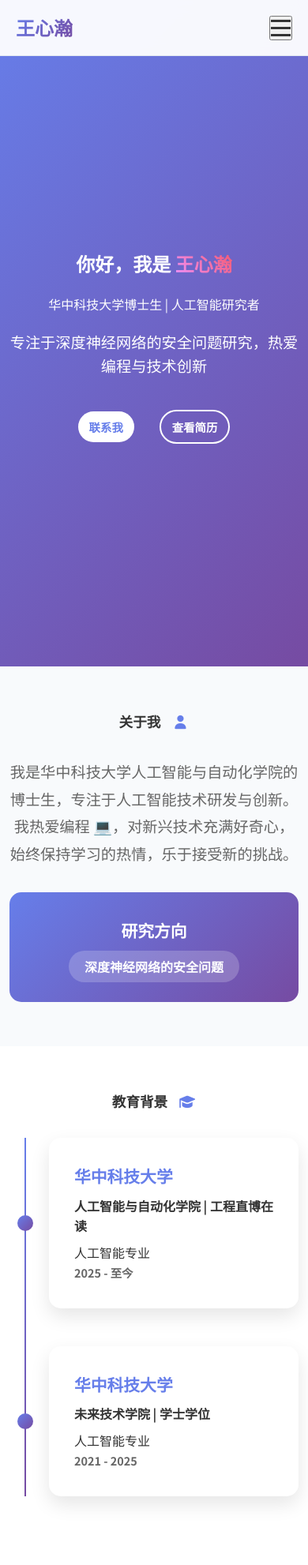
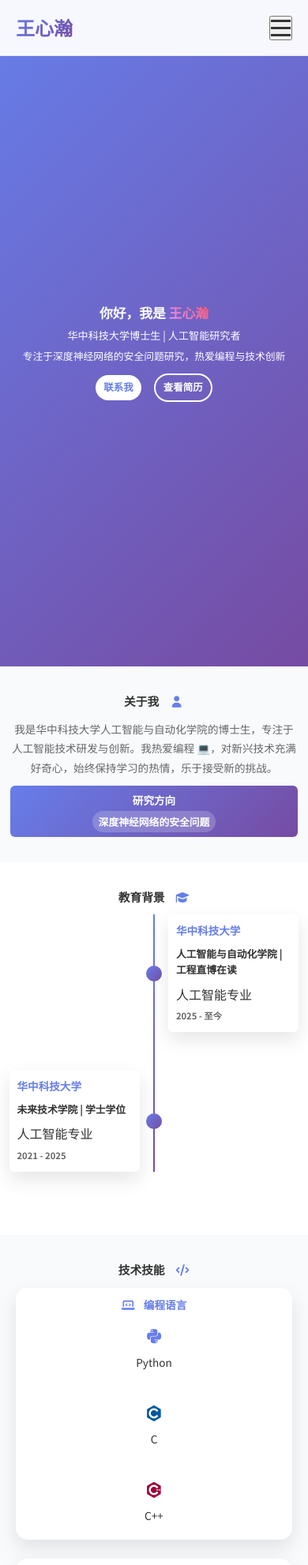
Before and after one commit to XinhanWang/XinhanWang.github.io, a plain HTML site: page index.html in a window 390 px wide. Shown: the top 1982 px of the page at 79% size. Drawn offline with nearby package versions, Linux system fonts and the light colour scheme; no server answers; a script that the page names is missing.

Commit message:
优化视频播放逻辑，移动端禁止视频加载并调整样式以提升用户体验；更新GitHub统计图片格式为JPEG并添加懒加载

```diff
--- a/index.html
+++ b/index.html
@@ -37,8 +37,8 @@
 
     <main>
         <section class="hero">
-            <video class="hero-video" autoplay muted loop playsinline webkit-playsinline>
-                <source src="video.mp4" type="video/mp4">
+            <video class="hero-video" id="hero-video" autoplay muted loop playsinline webkit-playsinline>
+                <source src="video.mp4" type="video/mp4" media="(min-width: 769px)">
                 您的浏览器不支持视频播放。
             </video>
             <div class="hero-overlay"></div>
@@ -203,10 +203,14 @@
                 <h2 class="section-title">GitHub 统计 <i class="fab fa-github" aria-hidden="true"></i></h2>
                 <div class="stats-grid">
                     <div class="stat-card" style="background:none;box-shadow:none;">
+                        <img src="github_stat.jpeg" alt="GitHub统计默认图" class="github-stats-fallback"
+                             style="display:block;box-shadow:none;border:none;background:none;">
                         <img src="https://github-readme-stats.vercel.app/api?username=XinhanWang&locale=cn&theme=tokyonight&hide_border=true"
                              alt="GitHub统计"
-                             style="box-shadow:none;border:none;background:none;"
-                             onerror="this.onerror=null;this.src='github_stat.jpeg';">
+                             style="box-shadow:none;border:none;background:none;display:none;"
+                             loading="lazy"
+                             onload="this.style.display='block';this.previousElementSibling.style.display='none';"
+                             onerror="this.style.display='none';this.previousElementSibling.style.display='block';">
                     </div>
                     <div class="stat-card" style="background:none;box-shadow:none;">
                         <img src="https://api.star-history.com/svg?repos=XinhanWang/XinhanWang&type=Date&theme=dark"
--- a/script.js
+++ b/script.js
@@ -55,7 +55,8 @@ document.addEventListener('DOMContentLoaded', function() {
     const heroVideo = document.querySelector('.hero-video');
     if (heroVideo) {
         if (window.innerWidth <= 768) {
-            heroVideo.style.display = 'none'; // 移动端隐藏视频
+            // 移动端完全禁止视频播放和加载
+            heroVideo.parentNode && heroVideo.parentNode.removeChild(heroVideo);
         } else {
             heroVideo.muted = true;
             heroVideo.playsInline = true;
--- a/styles.css
+++ b/styles.css
@@ -776,41 +776,136 @@ body {
         justify-content: center;
         align-items: center;
         text-align: center;
-        gap: 2rem;
+        gap: 1.2rem; /* 缩小间距 */
+        padding: 0 8px;
     }
 
     .hero-title {
-        font-size: 2rem;
+        font-size: 1.35rem; /* 更小标题 */
+        margin-bottom: 0.8rem;
     }
 
-    .timeline::before {
-        left: 20px;
+    .hero-subtitle {
+        font-size: 0.98rem;
+        margin-bottom: 0.7rem;
     }
 
-    .timeline-item {
-        flex-direction: row !important;
-        padding-left: 50px;
+    .hero-description {
+        font-size: 0.92rem;
+        margin-bottom: 1.2rem;
     }
 
-    .timeline-marker {
-        left: 20px;
+    .hero-buttons {
+        gap: 1rem;
     }
 
-    .timeline-content {
-        width: 100%;
+    .btn {
+        font-size: 0.92rem;
+        padding: 8px 18px;
+        border-radius: 32px;
     }
 
-    .contact-links {
-        flex-direction: column;
-        align-items: center;
-    }
-
-    .stats-grid {
-        grid-template-columns: 1fr;
+    .section {
+        padding: 32px 0;
     }
 
     .section-title {
-        font-size: 1.5rem;
+        font-size: 1.15rem;
+        margin-bottom: 1.2rem;
+    }
+
+    .skills-grid, .awards-grid, .stats-grid {
+        gap: 1rem;
+    }
+
+    .skill-category {
+        padding: 1.2rem;
+        font-size: 0.98rem;
+    }
+
+    .skill-category h3 {
+        font-size: 1.05rem;
+        margin-bottom: 1rem;
+    }
+
+    .skill-icon, .award-icon {
+        font-size: 2.1rem !important;
+        margin: 0.4rem !important;
+    }
+
+    .skill-label {
+        font-size: 0.98rem;
+    }
+
+    .award-card {
+        padding: 1.2rem;
+        font-size: 0.98rem;
+    }
+
+    .award-card h3 {
+        font-size: 1rem;
+        margin-bottom: 0.3rem;
+    }
+
+    .contact-info h3 {
+        font-size: 1.3rem;
+        margin-bottom: 0.6rem;
+    }
+
+    .contact-info p {
+        font-size: 1.05rem;
+        margin-bottom: 1.2rem;
+    }
+
+    .contact-link {
+        font-size: 1rem;
+        padding: 0.8rem 1.5rem;
+        border-radius: 32px;
+    }
+
+    .lottie-footer-row {
+        gap: 12px;
+        margin-top: 12px;
+    }
+    .lottie-footer-row > div {
+        width: 60px;
+        height: 60px;
+    }
+    .likebtn-wrapper {
+        margin: 10px auto 0 auto;
+    }
+    .timeline-content {
+        padding: 1.1rem;
+        border-radius: 10px;
+    }
+    .timeline-content h3 {
+        font-size: 1rem;
+    }
+    .timeline-content h4 {
+        font-size: 0.95rem;
+    }
+    .timeline-date {
+        font-size: 0.8rem;
+    }
+    .about-content {
+        padding: 0 2px;
+    }
+    .about-text p {
+        font-size: 0.98rem;
+        margin-bottom: 1.2rem;
+    }
+    .research-focus {
+        padding: 1rem;
+        border-radius: 10px;
+        font-size: 0.98rem;
+    }
+    .research-focus h3 {
+        font-size: 1rem;
+        margin-bottom: 0.5rem;
+    }
+    .research-tag {
+        padding: 6px 14px;
+        font-size: 0.92rem;
     }
 
     .hero-video {
@@ -887,27 +982,101 @@ body {
 
 @media (max-width: 480px) {
     .hero-title {
-        font-size: 1.5rem;
+        font-size: 1.05rem;
+        margin-bottom: 0.5rem;
     }
     .hero-subtitle {
-        font-size: 1rem;
+        font-size: 0.82rem;
+        margin-bottom: 0.4rem;
+    }
+    .hero-description {
+        font-size: 0.8rem;
+        margin-bottom: 0.7rem;
+    }
+    .btn {
+        font-size: 0.78rem;
+        padding: 6px 10px;
+        border-radius: 22px;
     }
     .section-title {
-        font-size: 1.1rem;
+        font-size: 0.92rem;
+        margin-bottom: 0.7rem;
     }
-    .btn {
-        font-size: 0.9rem;
-        padding: 8px 14px;
+    .skill-category {
+        padding: 0.7rem;
+        font-size: 0.85rem;
+    }
+    .skill-category h3 {
+        font-size: 0.85rem;
+        margin-bottom: 0.5rem;
+    }
+    .skill-icon, .award-icon {
+        font-size: 1.3rem !important;
+        margin: 0.2rem !important;
+    }
+    .skill-label {
+        font-size: 0.85rem;
+    }
+    .award-card {
+        padding: 0.7rem;
+        font-size: 0.85rem;
+    }
+    .award-card h3 {
+        font-size: 0.85rem;
+        margin-bottom: 0.2rem;
+    }
+    .contact-info h3 {
+        font-size: 1rem;
+        margin-bottom: 0.3rem;
+    }
+    .contact-info p {
+        font-size: 0.85rem;
+        margin-bottom: 0.7rem;
+    }
+    .contact-link {
+        font-size: 0.85rem;
+        padding: 0.6rem 1rem;
+        border-radius: 18px;
     }
     .lottie-footer-row > div {
-        width: 60px;
-        height: 60px;
+        width: 36px;
+        height: 36px;
     }
-    .page-stats [id$="-count"] {
-        min-width: 80px;
+    .likebtn-wrapper {
+        margin: 6px auto 0 auto;
     }
-    .stat-card img {
-        max-width: 98vw;
+    .timeline-content {
+        padding: 0.6rem;
+        border-radius: 6px;
+    }
+    .timeline-content h3 {
+        font-size: 0.85rem;
+    }
+    .timeline-content h4 {
+        font-size: 0.8rem;
+    }
+    .timeline-date {
+        font-size: 0.7rem;
+    }
+    .about-content {
+        padding: 0 1px;
+    }
+    .about-text p {
+        font-size: 0.85rem;
+        margin-bottom: 0.7rem;
+    }
+    .research-focus {
+        padding: 0.5rem;
+        border-radius: 6px;
+        font-size: 0.85rem;
+    }
+    .research-focus h3 {
+        font-size: 0.85rem;
+        margin-bottom: 0.3rem;
+    }
+    .research-tag {
+        padding: 4px 8px;
+        font-size: 0.8rem;
     }
 }
 
```
Also changed, not shown: en.html (+9 -4 lines).
